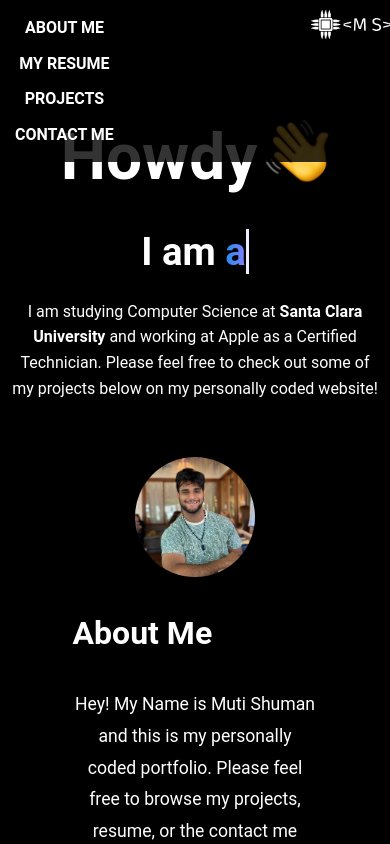
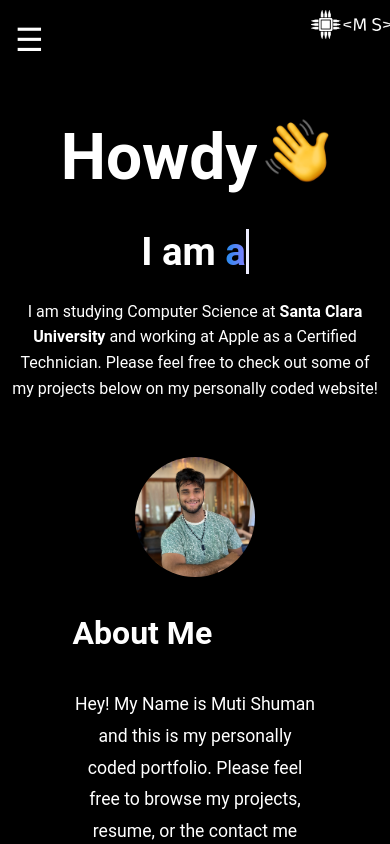
Before and after one commit to muti1967/Rpi-Web-Server, a plain HTML site: page pages/mobile.html in a window 390 px wide. Shown: the top 844 px of the page. Drawn offline with nearby package versions, Linux system fonts and the light colour scheme.

Commit message:
fixing some mobile stuff

```diff
--- a/css/stylesmobile.css
+++ b/css/stylesmobile.css
@@ -22,7 +22,6 @@ body {
 .logo img {
     max-width: 80px;
 }
-
 /* Navigation Styles */
 nav {
     position: fixed;
@@ -84,23 +83,6 @@ nav {
     }
 }
 
-
-nav ul {
-    list-style: none;
-    margin: 0;
-    padding: 0;
-    display: flex;
-    gap: 10px; /* Reduce gap for mobile */
-    flex-direction: row; /* Keep nav items inline on mobile */
-}
-
-nav ul li a {
-    color: #fff;
-    text-decoration: none;
-    font-weight: bold;
-    font-size: 1em; /* Adjust font size for mobile */
-    position: relative;
-}
 
 /* Welcome Section */
 * { color:#fff; text-decoration: none;}
--- a/pages/mobile.html
+++ b/pages/mobile.html
@@ -26,13 +26,15 @@
     </div>
 
     <nav>
-      <ul>
-        <li><a href="/pages/aboutme.html">ABOUT ME</a></li>
-        <li><a href="#portfolio">MY RESUME</a></li>
-        <li><a href="/pages/projects.html">PROJECTS</a></li>
-        <li><a href="#contact">CONTACT ME</a></li>
+      <div class="menu-icon" onclick="toggleMenu()">☰</div>
+      <ul id="nav-links">
+          <li><a href="#home">Home</a></li>
+          <li><a href="#about">About</a></li>
+          <li><a href="#services">Services</a></li>
+          <li><a href="#contact">Contact</a></li>
       </ul>
-    </nav>
+  </nav>
+
 
     <div class="content-container">
       <div class="text-content">
--- a/scripts/script.js
+++ b/scripts/script.js
@@ -195,3 +195,7 @@ document.getElementById("menu-icon").addEventListener("click", function() {
                   });
                 }
               });
+
+              function toggleMenu() {
+                document.getElementById("nav-links").classList.toggle("show-menu");
+            }
```
